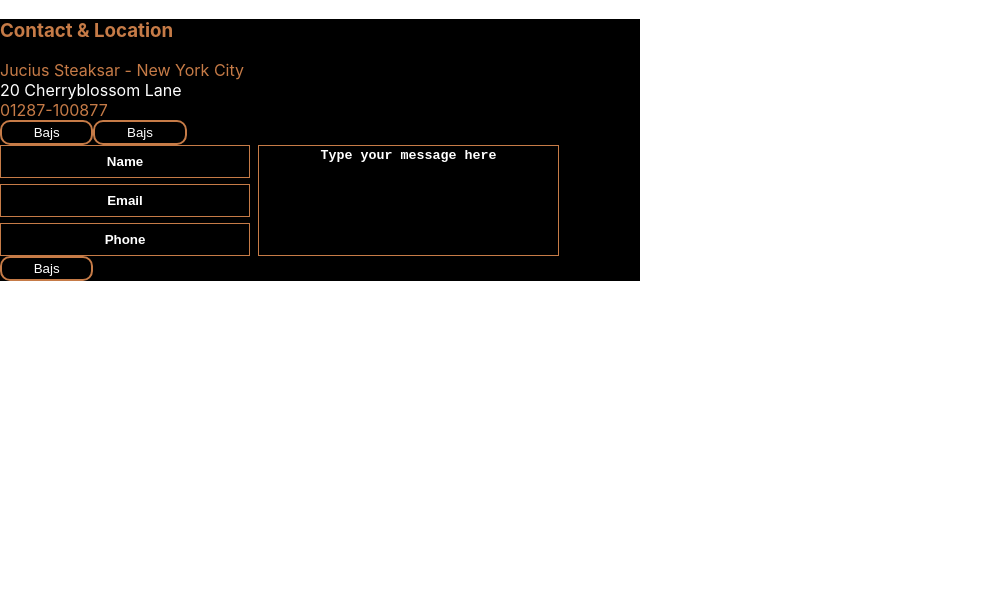
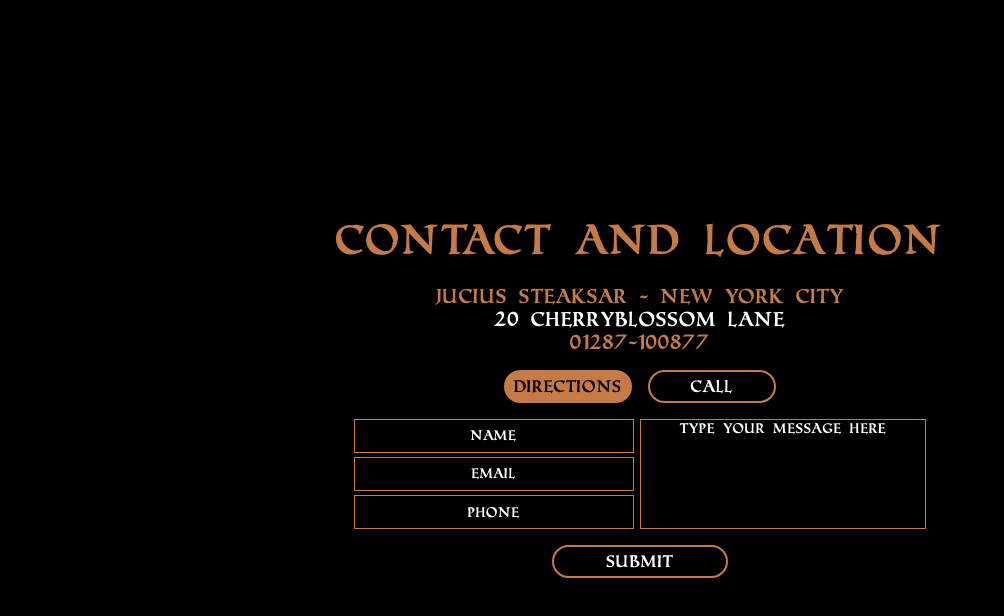
Before and after one commit to NicklasSoderlund/Restaurant-Project, a React (Create React App) app: page /contact in a window 1280 px wide. Shown: the top 616 px of the page, without its empty margins (0-1004 px from the left). Built offline with nearby package versions, Linux system fonts and the light colour scheme.

Commit message:
contactform progress

```diff
--- a/src/App.tsx
+++ b/src/App.tsx
@@ -1,12 +1,11 @@
 import React, { useEffect } from 'react';
-import logo from './logo.svg';
 import './App.scss';
-import { createResturant } from './Services/createResturant';
 import { BrowserRouter, Route, Routes } from 'react-router-dom';
 import { StartPage } from './components/StartPage/Startpage';
 import { Booking } from './components/Booking/Booking';
 import { Contact } from './components/Contact/Contact';
 import { Admin } from './components/Admin/Admin';
+
 
 const apiId = "64088bb976187b915f68e167";
 
--- a/src/components/Contact/Contact.tsx
+++ b/src/components/Contact/Contact.tsx
@@ -1,5 +1,7 @@
 import { Button } from '../styled/Button';
 import './contact.scss';
+
+
 
 export function Contact() {
 
@@ -8,16 +10,16 @@ export function Contact() {
 
         <div className='contact__content'>
 
-        <h3 className='colorClass'>Contact & Location</h3>
+        <h3 className='colorClass'>Contact and Location</h3>
             <div className="contact__content__adress">
                 <span className="contact__content__name, colorClass">Jucius Steaksar - New York City</span>
                 <span className="contact__content__street">20 Cherryblossom Lane </span>
                 <span className="contact__content__phone, colorClass">01287-100877</span>
             </div>
 
-            <div>
-                <Button color=''>Bajs</Button>
-                <Button color=''>Bajs</Button>
+            <div className='contact__buttons'>
+                <Button color='#C67B47' width='' textColor='black'>Directions</Button>
+                <Button color='' width='' textColor=''>Call</Button>
             </div>
 
             <form action="">
@@ -29,11 +31,11 @@ export function Contact() {
                 <input type="text" placeholder='Email'/>
                 <input type="text" placeholder='Phone'/>
                 </div>
-                <textarea name="" id="" cols={35} rows={7} placeholder="Type your message here"></textarea>
+                <textarea name="" id="" rows={8} placeholder="Type your message here"></textarea>
 
                 </div>
 
-                <Button color=''>Bajs</Button>
+              <div> <Button color='' width='11em' textColor=''>Submit</Button>  </div>
 
             </form>
 
--- a/src/components/Contact/contact.scss
+++ b/src/components/Contact/contact.scss
@@ -1,21 +1,35 @@
 
 
 .contact {
-    width: 50%;
+
     color: white;
-    background-color: black;
+    display: flex;
+    align-items: center;
+    justify-content: center;
+    height: 100vh;
 
     .colorClass {
         color: #C67B47;
     }
 
+    .contact__content {
+        width: fit-content;
+        text-align: center;
+    }
+
     h3 {
+        font-size: 2.5em;
+        margin: 0 0 0.7em 0;
 
     }
 
     .contact__content__adress {
         display: flex;
         flex-direction: column;
+        gap: 0.3em;
+        padding-bottom: 1em;
+        font-size: 1.2em;
+        font-weight: bold;
     }
 
     .contact__content__name {
@@ -28,30 +42,41 @@
 
     }
 
+    .contact__buttons {
+        display: flex;
+        align-items: center;
+        justify-content: center;
+        gap: 1em;
+    }
+
 
 
     form {
         display: flex;
         flex-direction: column;
+        align-items: center;
+        justify-content: center;
 
 
         .form__content {
             display: flex;
-            gap:0.5em;
+            gap:0.4em;
+            margin: 1em 0;
 
         }
 
         .form__inputs {
             display: flex;
             flex-direction: column;
-            width: 250px;
+            width: 280px;
             justify-content: space-between;
 
 
         }
         input {
             text-align: center;
-            padding: 0.6em 0;
+            padding: 0.7em 0;
+            color: white;
             background-color: black;
             border: 1px solid #C67B47;
             &::placeholder {
@@ -66,6 +91,8 @@
             text-align: center;
             background-color: black;
             border: 1px solid #C67B47;
+            color: white;
+            width: 280px;
             &::placeholder {
                 font-weight: bold;
                 color: white;
--- a/src/components/styled/Button.tsx
+++ b/src/components/styled/Button.tsx
@@ -2,13 +2,18 @@ import styled from 'styled-components';
 
 export interface IButtonProps {
     color:string;
+    width:string;
+    textColor:string;
 }
 export const Button = styled.button`
     background-color: ${(props:IButtonProps) => props.color || "black"};
-    color: white;
-    border-radius: 10px;
-    width:7em;
-    padding: 3px;
+    font-size: 1rem;
+    font-weight:bold;
+    color: ${(props:IButtonProps) => props.textColor || "white"};
+    border-radius: 20px;
+    width:${(props:IButtonProps) => props.width || "8em"};
+    padding: 7px;
     border: 2px solid #C67B47;
 
+
 `;
--- a/src/index.scss
+++ b/src/index.scss
@@ -1,10 +1,21 @@
+@font-face {
+  font-family: "RomanSD";
+  src: local("RomanSD"),
+  url(./fonts/RomanSD.ttf) format("truetype");
+}
 body {
   margin: 0;
-  font-family: -apple-system, BlinkMacSystemFont, 'Segoe UI', 'Roboto', 'Oxygen',
-    'Ubuntu', 'Cantarell', 'Fira Sans', 'Droid Sans', 'Helvetica Neue',
-    sans-serif;
+  font-family: "RomanSD";
   -webkit-font-smoothing: antialiased;
   -moz-osx-font-smoothing: grayscale;
+  background-color: black;
+}
+
+button {
+  font-family: "RomanSD";
+}
+input, textarea {
+  font-family: "RomanSD";
 }
 
 code {
--- a/src/index.tsx
+++ b/src/index.tsx
@@ -3,6 +3,7 @@ import ReactDOM from 'react-dom/client';
 import './index.scss';
 import App from './App';
 import reportWebVitals from './reportWebVitals';
+import "./fonts/RomanSD.ttf";
 
 const root = ReactDOM.createRoot(
   document.getElementById('root') as HTMLElement
```
Also changed, not shown: src/fonts/Roman.jpg (added), src/fonts/RomanSD.ttf (added), src/fonts/_Read Me.txt (added).
